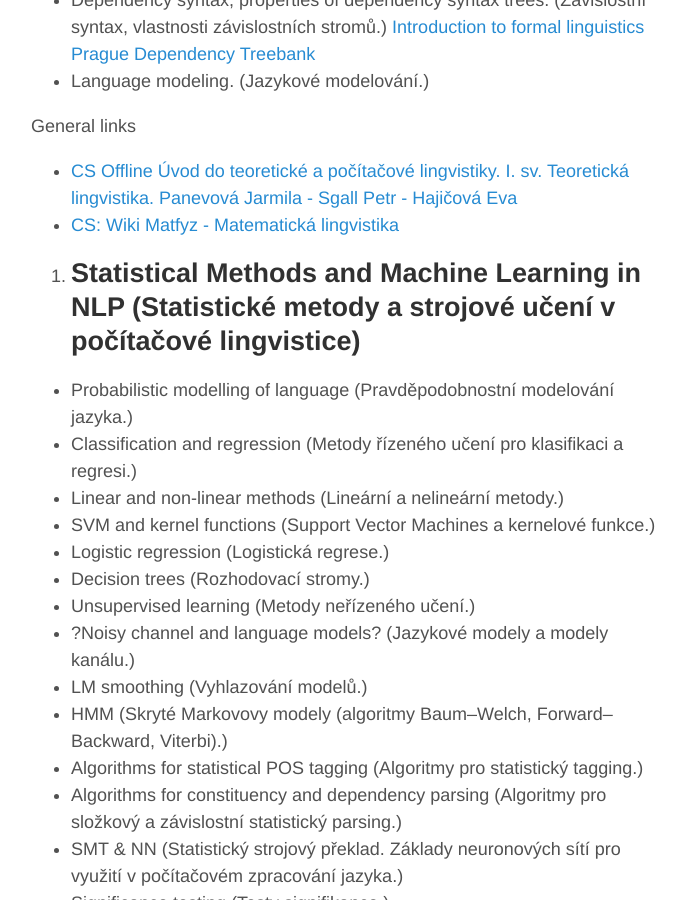
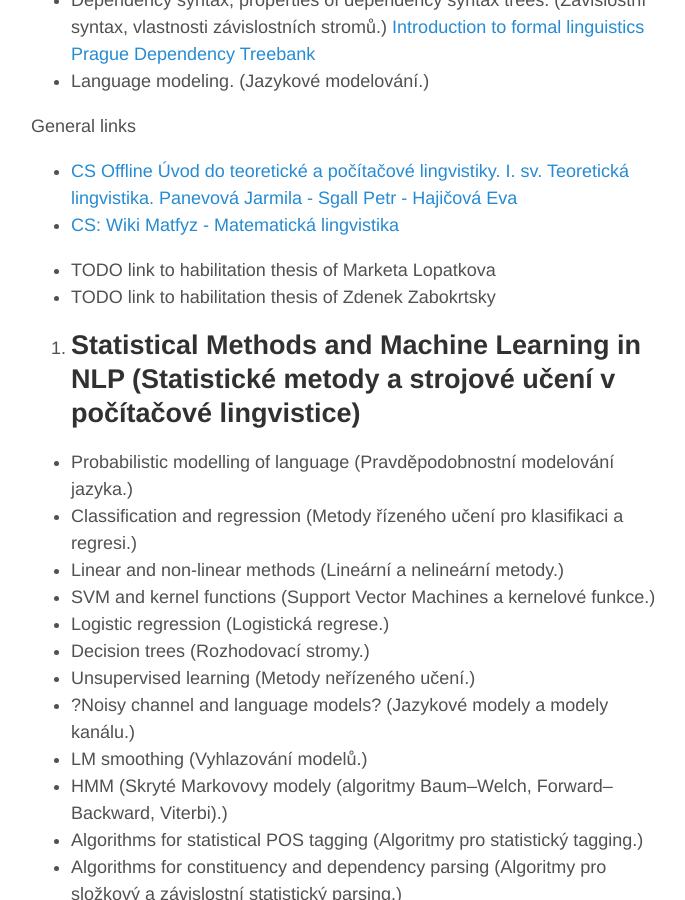
Before and after one commit to oplatek/oplatek.github.io, a Jekyll site: the page built from index.html, in a window 1280 px wide and 900 px high, scrolled down 1136 px. Shown: the whole window, without its empty margins (294-979 px from the left). Built offline with Jekyll 4.4.1, drawn with Linux system fonts in a browser that asks for light colours; the list of posts is cut into pages by our own code.

Commit message:
todos state exam roadmap

```diff
--- a/_posts/2016-07-10-state-exam-questions.md
+++ b/_posts/2016-07-10-state-exam-questions.md
@@ -26,6 +26,9 @@ Selected Questions for Doctoral State Exam (Vybrané okruhy pro doktorskou zkou
 General links
 - [CS Offline Úvod do teoretické a počítačové lingvistiky. I. sv. Teoretická lingvistika. Panevová Jarmila - Sgall Petr - Hajičová Eva](http://www.cupress.cuni.cz/ink2_ext/index.jsp?include=podrobnosti&id=182798)
 - [CS: Wiki Matfyz - Matematická lingvistika](http://wiki.matfyz.cz/wiki/St%C3%A1tnice_-_Informatika_-_I3:_Matematick%C3%A1_lingvistika)
+
+- TODO link to habilitation thesis of Marketa Lopatkova
+- TODO link to habilitation thesis of Zdenek Zabokrtsky
 
 3. Statistical Methods and Machine Learning in NLP (Statistické metody a strojové učení v počítačové lingvistice)
 -----------------------------------------------------------------
```
